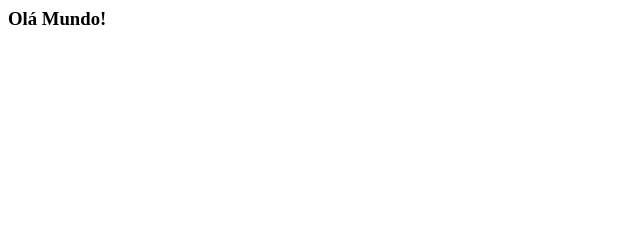
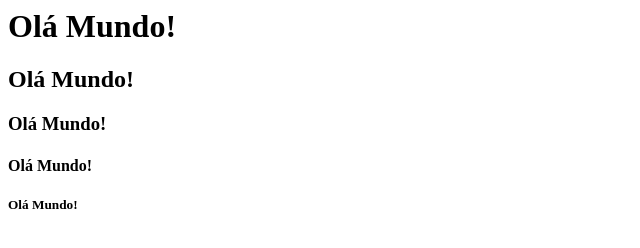
Before and after one commit to gustavoczaikoski/repositorio-teste-1a, a plain HTML site: page index.html in a window 1280 px wide. Shown: the whole page, without its empty margins (0-640 px from the left). Drawn offline with Linux system fonts and the light colour scheme.

Commit message:
Update index.html

```diff
--- a/index.html
+++ b/index.html
@@ -1,3 +1,7 @@
 <html>
+  <h1>Olá Mundo!</h1>
+  <h2>Olá Mundo!</h2>
   <h3>Olá Mundo!</h3>
+  <h4>Olá Mundo!</h4>
+  <h5>Olá Mundo!</h5>
 </html>
```
